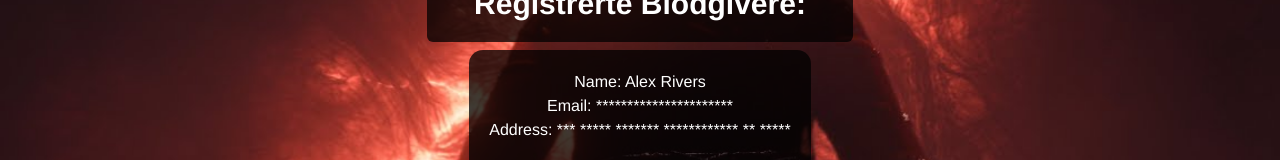
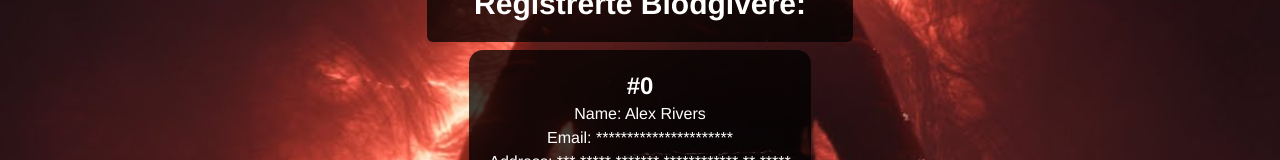
Before and after one commit to catsrieldreemurr/security_thing, a Next.js app in the folder securityonthatthang/: page /show in a window 1280 px wide. Shown: the part 227-387 px from the top of the page. Built offline with nearby package versions, Linux system fonts and the light colour scheme.

Commit message:
Fix Height of View Page

```diff
--- a/securityonthatthang/app/show/page.tsx
+++ b/securityonthatthang/app/show/page.tsx
@@ -80,7 +80,7 @@ export default function Page(){
     const [hasFailed, setHasFailed] = useState(false)
 
     return (
-        <div className="bg-[url(/ironlungbg2.png)] bg-cover bg-stretch h-screen sm:h-[100vh]">
+        <div className="bg-[url(/ironlungbg2.png)] bg-cover bg-scroll min-h-screen h-full">
             <Navbar></Navbar>
             <div className="flex justify-center flex-col items-center">
                 <div className="mt-10 bg-black/75 sm:w-1/3 p-5 rounded-sm">
@@ -91,6 +91,7 @@ export default function Page(){
                     {data.map((index, key) => {
                         return (
                             <div key={key} className="text-white text-center bg-black/75 rounded-xl p-5 m-2">
+                                <h1 className="text-2xl font-bold">#{key}</h1>
                                 <p>Name: {index.name}</p>
                                 <p>Email: {tagResult(index.email)}</p>
                                 <p>Address: {tagResult(index.address)}</p>
```
